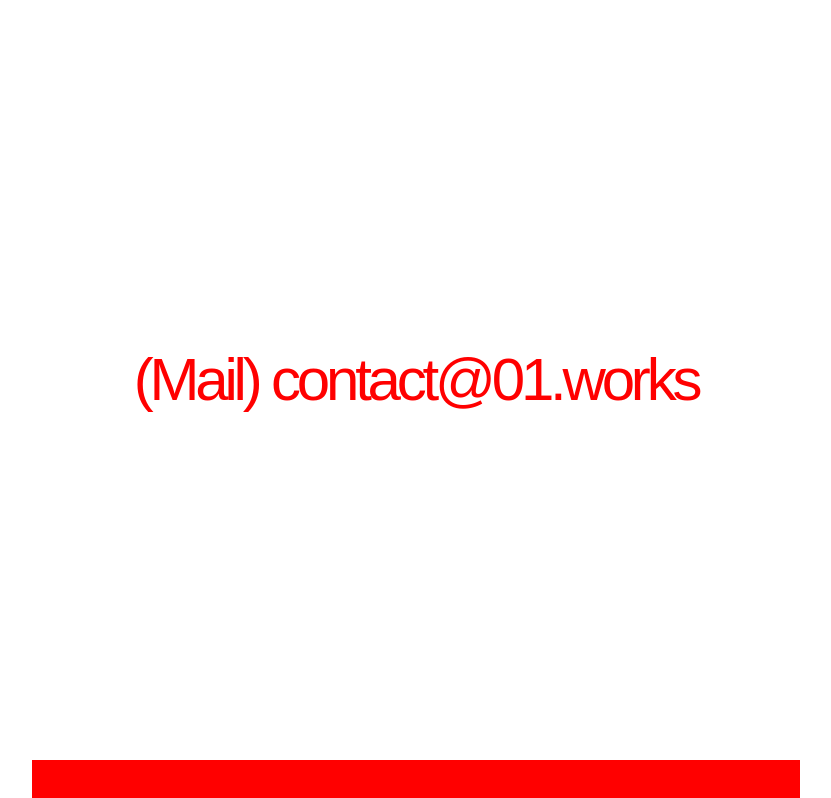
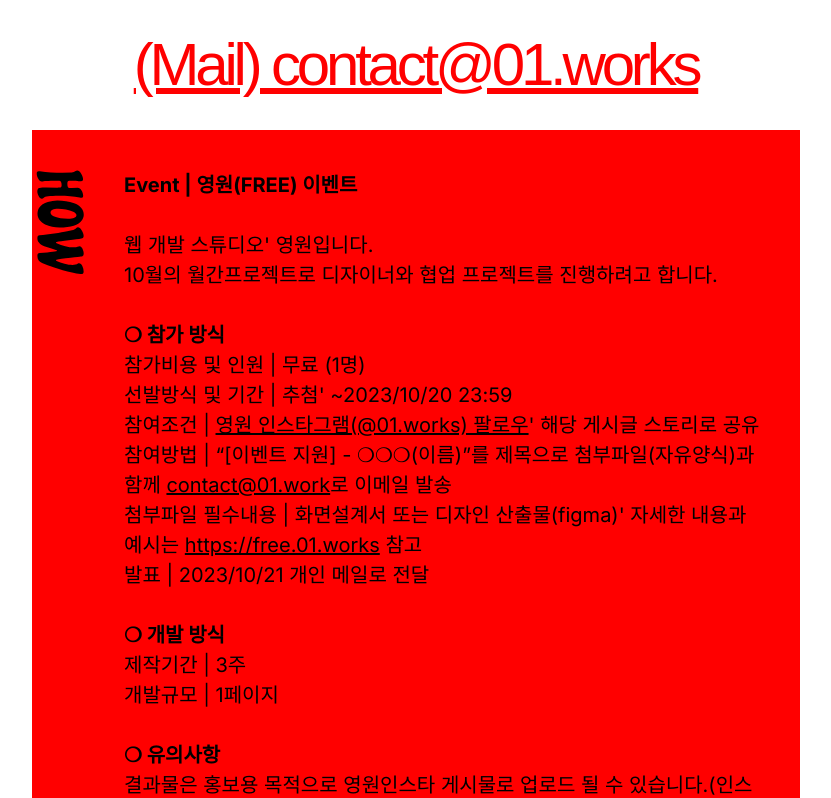
Before and after one commit to ynawhocodes/free-project, a Next.js app: page / in a window 1280 px wide. Shown: the part 2240-3038 px from the top of the page, without its empty margins (224-1055 px from the left). Built offline with nearby package versions, Linux system fonts and the light colour scheme; a web font is replaced by a local one.

Commit message:
[mod] link mail href

```diff
--- a/src/app/(components)/ChangeTextColor.tsx
+++ b/src/app/(components)/ChangeTextColor.tsx
@@ -27,13 +27,14 @@
   }, []);
 
   return (
-    <div className="flex justify-center items-center relative h-screen">
-      <div
+    <div className="flex justify-center items-center relative h-full">
+      <a
+        className="z-10 title-lg text-center mt-10 sticky top-0 py-5 text-[#ff0000] underline"
         ref={textRef}
-        className="z-10 title-lg text-center mt-10 sticky top-0 py-5 text-[#ff0000]"
+        href={"mailto:01.works"}
       >
         {text}
-      </div>
+      </a>
     </div>
   );
 };
--- a/src/app/(components)/EventInfo.tsx
+++ b/src/app/(components)/EventInfo.tsx
@@ -11,44 +11,49 @@
 
 const EventInfo = () => {
   return (
-    <div className="h-screen bg-[#FF0000] relative">
+    <div className="h-full bg-[#FF0000] relative">
       <div className="flex sticky top-0">
         <div className="pt-10 pl-1">
           <How />
         </div>
         <div className="flex-1">
           <p className="p-10 text-[13px] md:text-[20px]">
-            Event | 영원(FREE) 이벤트 웹 개발 스튜디오&apos; 영원입니다.
+            <span className="font-bold">Event | 영원(FREE) 이벤트 </span>
+            <br/>
+            <br/>
+            웹 개발 스튜디오&apos; 영원입니다.
             <br />
             10월의 월간프로젝트로 디자이너와 협업 프로젝트를 진행하려고 합니다.
             <br />
             <br />
-            ❍ 참가 방식
+            <span className="font-bold">❍ 참가 방식</span>
             <br />
             참가비용 및 인원 | 무료 (1명)
             <br />
             선발방식 및 기간 | 추첨&apos; ~2023/10/20 23:59
             <br />
-            참여조건 | 영원 인스타그램(@01.works) 팔로우&apos; 해당 게시글
+            참여조건 | <a className="underline hover:text-white" href="https://www.instagram.com/01.works">영원 인스타그램(@01.works) 팔로우</a>&apos; 해당 게시글
             스토리로 공유
             <br />
             참여방법 | “[이벤트 지원] - ❍❍❍(이름)”를 제목으로
-            첨부파일(자유양식)과 함께 contact@01.work로 이메일 발송
+            첨부파일(자유양식)과 함께 <a className="underline hover:text-white" href={"mailto:01.works"}>contact@01.work</a>로 이메일 발송
             <br />
             첨부파일 필수내용 | 화면설계서 또는 디자인 산출물(figma)&apos;
-            자세한 내용과 예시는 https://free.yangnawon.com 참고
+            자세한 내용과 예시는 <a className="underline hover:text-white" href="https://free.01.works">https://free.01.works</a> 참고
             <br />
             발표 | 2023/10/21 개인 메일로 전달
             <br />
             <br />
-            ❍ 개발 방식
+            <span className="font-bold">❍ 개발 방식</span>
             <br />
             제작기간 | 3주
             <br />
             개발규모 | 1페이지
             <br />
             <br />
-            ❍ 주의사항 결과물은 홍보용 목적으로 영원인스타 게시물로 업로드 될 수
+            <span className="font-bold">❍ 유의사항</span>
+            <br/>
+            결과물은 홍보용 목적으로 영원인스타 게시물로 업로드 될 수
             있습니다.(인스타 태그로 출처표기)
             <br />
             첨부한 파일은 영원 이벤트 외의 목적으로 절대 사용되지 않습니다.
```
